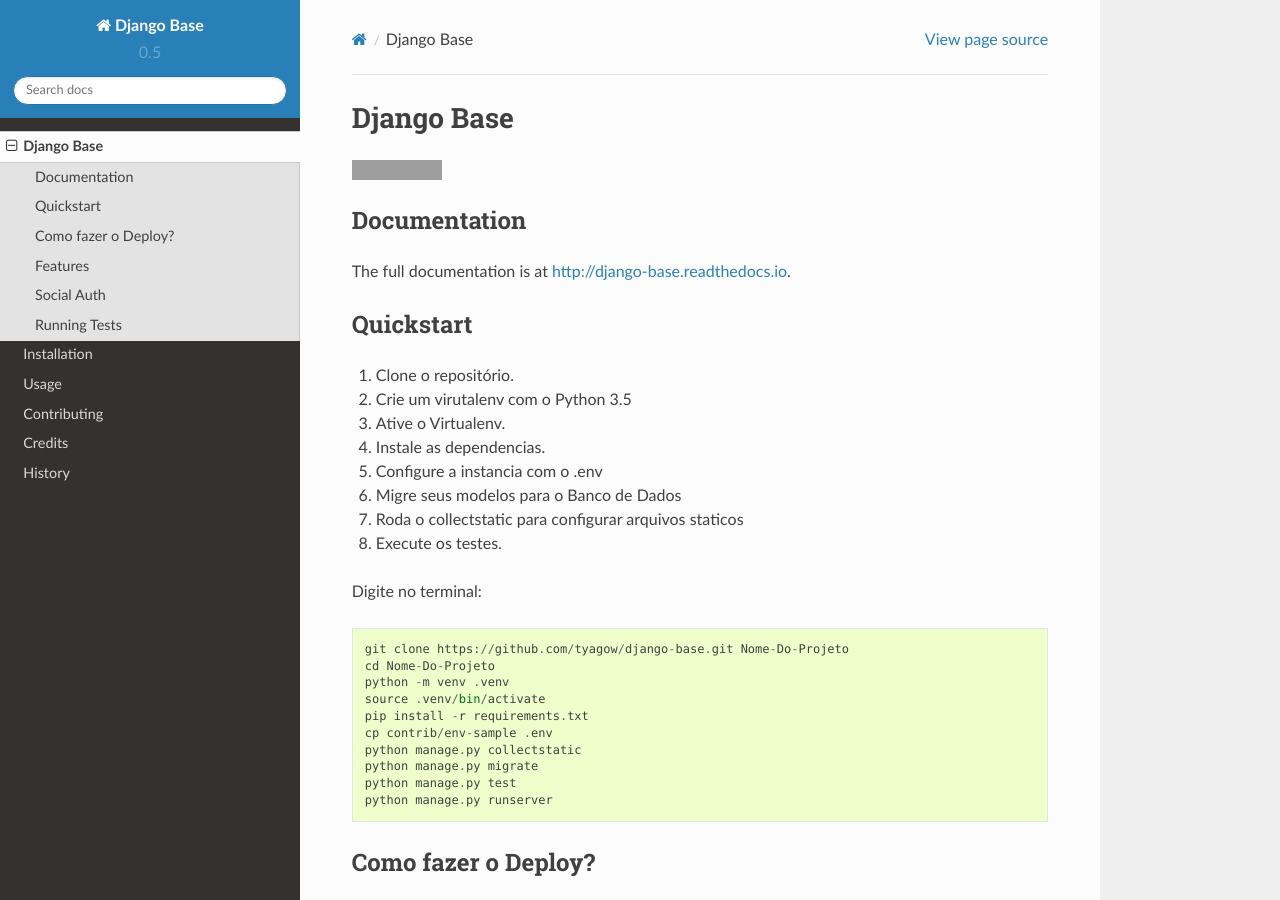
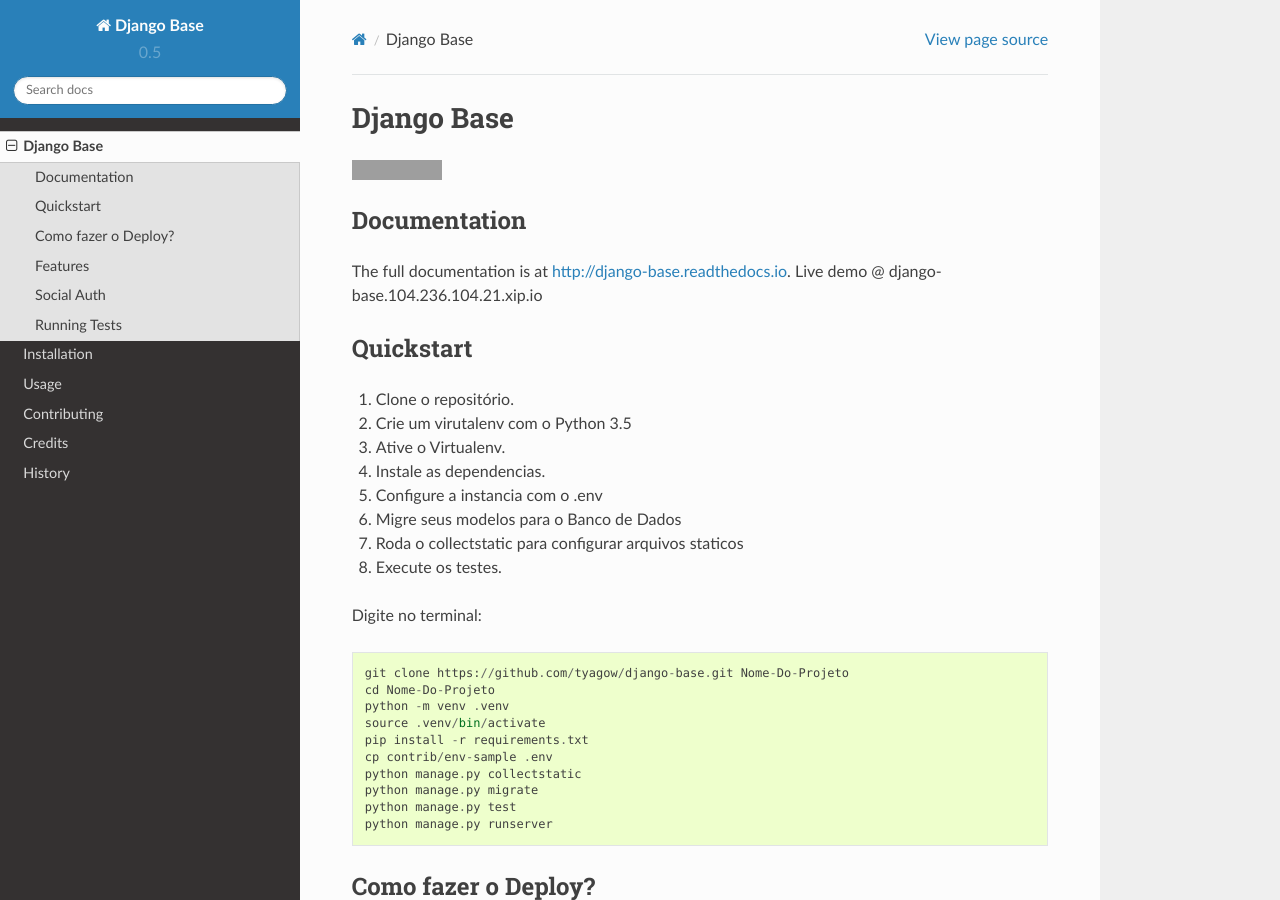
Before and after one commit to tyagow/tetyassistente, a Sphinx documentation site: the page built from docs/readme.rst, in a window 1280 px wide and 900 px high. Built offline with Sphinx 7.4.7 and the Read the Docs theme 2.0.0, drawn with Linux system fonts in a browser that asks for light colours; grey boxes are pictures that could not be loaded.

Commit message:
Update live demo no docs

```diff
--- a/docs/readme.rst
+++ b/docs/readme.rst
@@ -10,6 +10,7 @@
 -------------
 
 The full documentation is at http://django-base.readthedocs.io.
+Live demo @ django-base.104.236.104.21.xip.io
 
 Quickstart
 ----------
```
